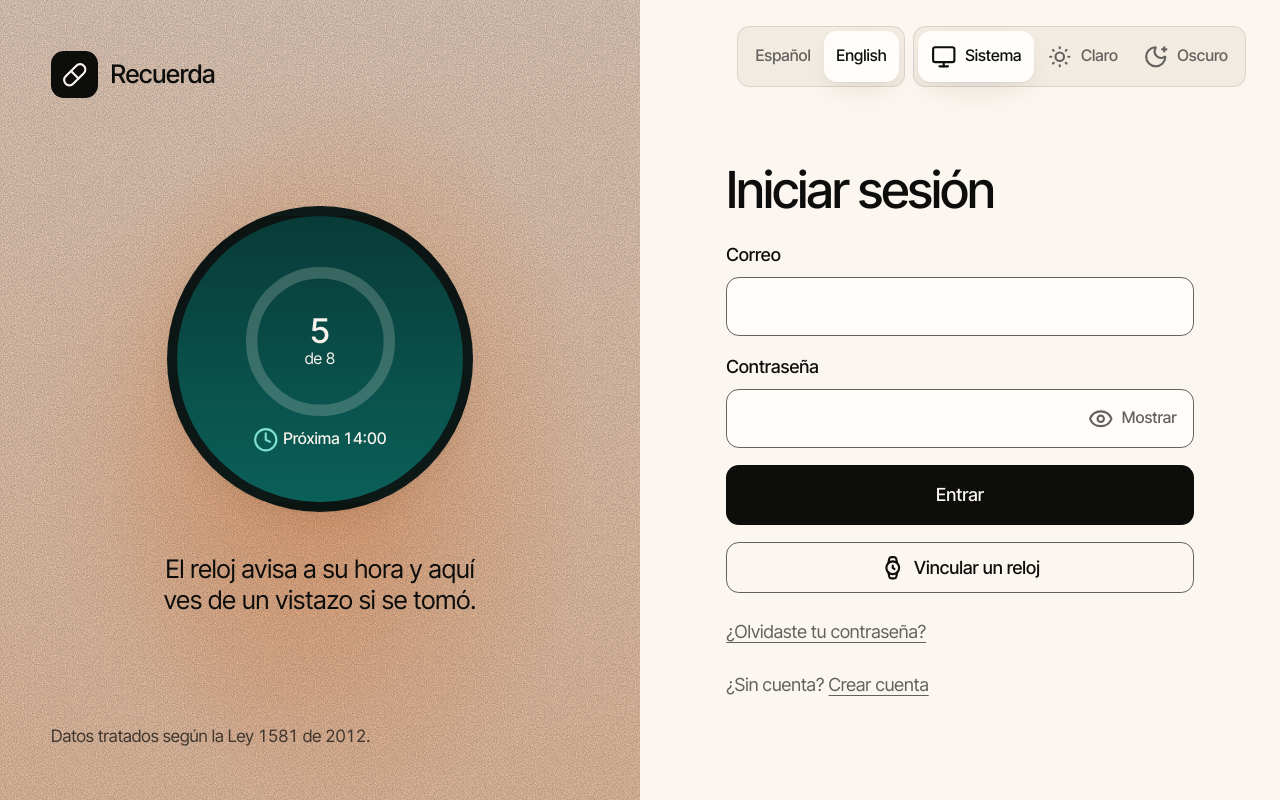
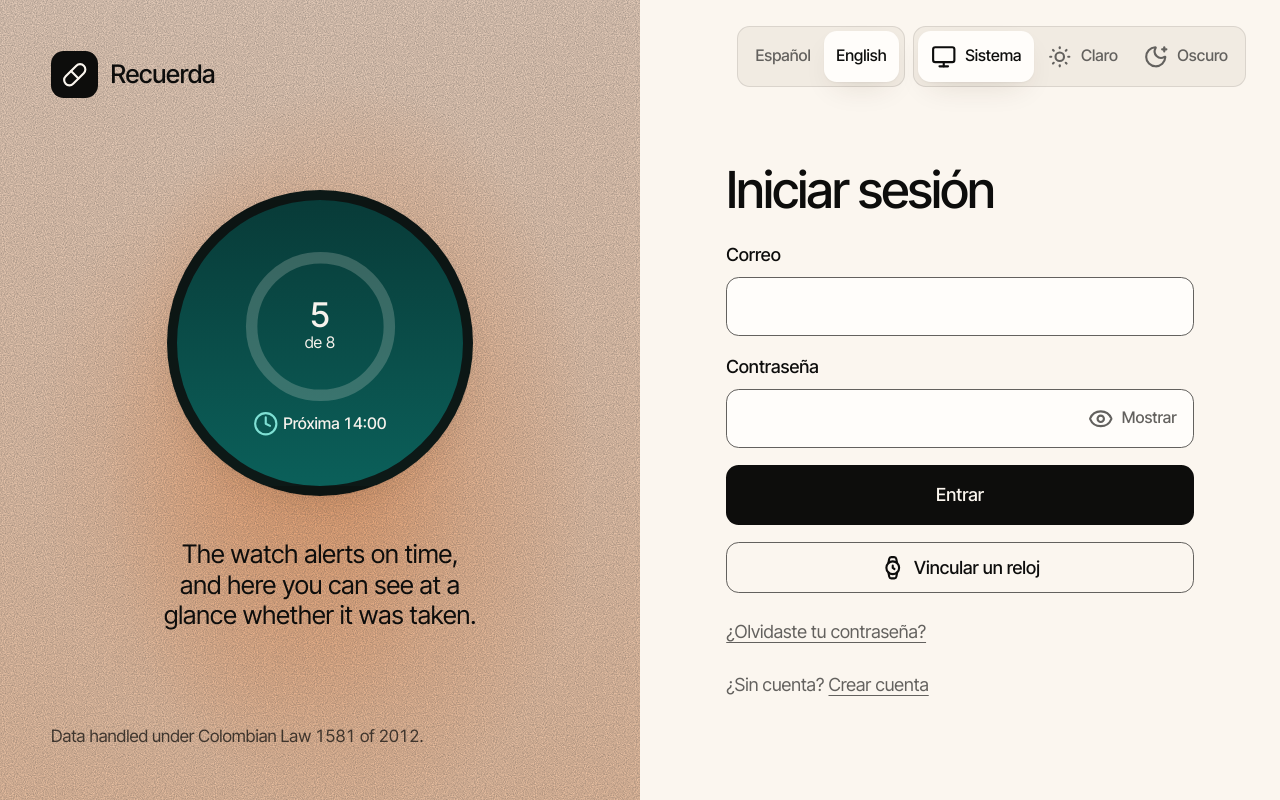
Before and after one commit to StehvenObandoUcc/front-smartwatch, a React (Vite) app in the folder web/: page /login in a window 1280 px wide. Built offline with nearby package versions, Linux system fonts and the light colour scheme; no server answers.

Commit message:
feat(web): panel de la entrada traducido

```diff
--- a/web/src/components/templates/AuthLayout.tsx
+++ b/web/src/components/templates/AuthLayout.tsx
@@ -1,4 +1,5 @@
 import type { ReactNode } from 'react';
+import { useTranslation } from 'react-i18next';
 import { Link } from 'react-router';
 
 import { cn } from '../../lib/cn';
@@ -23,6 +24,7 @@ function panelNow() {
  * y deriva lenta) y el formulario de 440 px como máximo. Móvil: una banda de 120 px arriba.
  */
 export function AuthLayout({ title, children }: { title: string; children: ReactNode }) {
+  const { t } = useTranslation();
   const theme = useTheme();
   const language = useLanguage();
   return (
@@ -39,13 +41,9 @@ export function AuthLayout({ title, children }: { title: string; children: React
         </Link>
         <div className="hidden w-full flex-col items-center gap-10 desktop:flex">
           <WatchMock className="w-72" />
-          <p className="max-w-sm text-center text-xl text-balance">
-            El reloj avisa a su hora y aquí ves de un vistazo si se tomó.
-          </p>
+          <p className="max-w-sm text-center text-xl text-balance">{t('auth.tagline')}</p>
         </div>
-        <p className="hidden text-on-panel-muted desktop:block">
-          Datos tratados según la Ley 1581 de 2012.
-        </p>
+        <p className="hidden text-on-panel-muted desktop:block">{t('common.law')}</p>
       </aside>
       <div className="flex flex-col px-4 py-6 tablet:px-8">
         <div className="flex flex-wrap justify-end gap-2">
```
